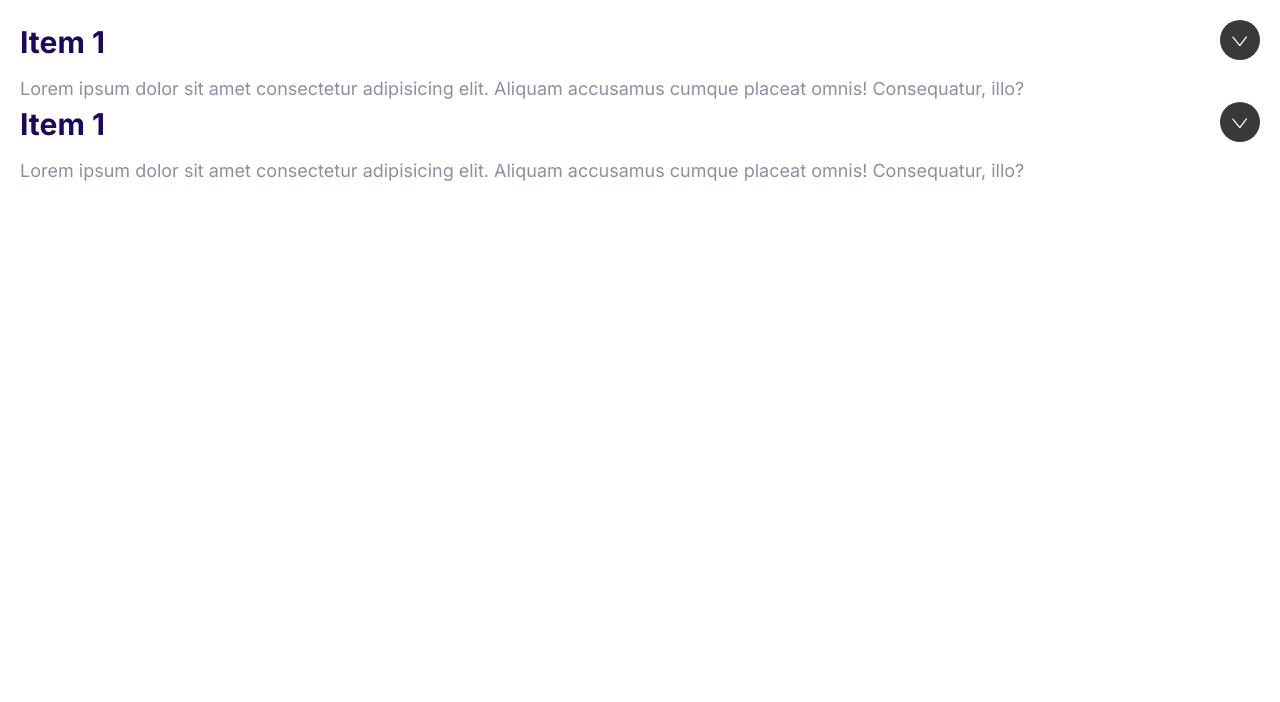
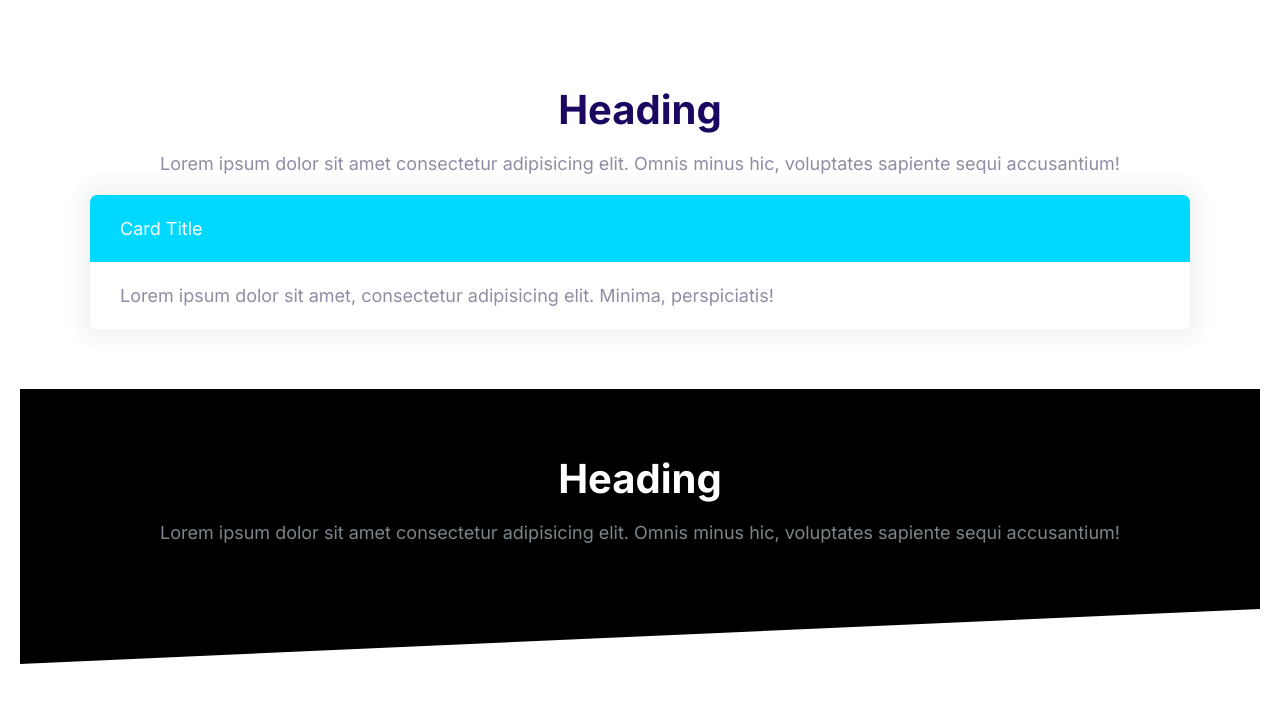
Before and after one commit to BernyFranklin/moshify, a plain HTML site: page index.html in a window 1280 px wide. Drawn offline with Linux system fonts and the light colour scheme.

Commit message:
Build blocks component

```diff
--- a/css/styles.css
+++ b/css/styles.css
@@ -559,3 +559,40 @@ a {
     max-height: 100vh;
     opacity: 1;
 }
+
+/* Blocks */
+.block {
+    --padding-vertical: 6rem;
+    padding: var(--padding-vertical) 2rem;
+}
+
+.block__header {
+    text-align: center;
+}
+.block__heading {
+    margin-top: 0;
+}
+
+.block--dark {
+    background: #000;
+    color: #7b858b;
+}
+
+.block--dark .block__heading {
+    color: #fff;
+}
+
+.block--skewed-right {
+    padding-bottom: calc(var(--padding-vertical) + 4rem);
+    clip-path: polygon(0% 0%, 100% 0%, 100% 100%, 0% 80%);
+}
+
+.block--skewed-left {
+    padding-bottom: calc(var(--padding-vertical) + 4rem);
+    clip-path: polygon(0% 0%, 100% 0%, 100% 80%, 0% 100%);
+}
+
+.container {
+    max-width: 1140px;
+    margin: 0 auto;
+}
--- a/index.html
+++ b/index.html
@@ -15,30 +15,33 @@
     <link rel="stylesheet" href="css/styles.css" />
   </head>
   <body style="padding: 2rem">
-    <div class="collapsable collapsable--expanded">
-      <header class="collapsable__header">
-        <h2 class="collapsable__heading">Item 1</h2>
-        <svg class="icon icon--white collapsable__chevron">
-          <use xlink:href="images/sprite.svg#chevron"></use>
-        </svg>
+    <section class="block container">
+      <header class="block__header">
+        <h2 class="block__heading">Heading</h2>
+        <p>
+          Lorem ipsum dolor sit amet consectetur adipisicing elit. Omnis minus
+          hic, voluptates sapiente sequi accusantium!
+        </p>
       </header>
-      <div class="collapsable__content">
-        Lorem ipsum dolor sit amet consectetur adipisicing elit. Aliquam
-        accusamus cumque placeat omnis! Consequatur, illo?
+      <div class="card card--secondary">
+        <header class="card__header">Card Title</header>
+        <div class="card__body">
+          Lorem ipsum dolor sit amet, consectetur adipisicing elit. Minima,
+          perspiciatis!
+        </div>
       </div>
-    </div>
-    <div class="collapsable collapsable--expanded">
-      <header class="collapsable__header">
-        <h2 class="collapsable__heading">Item 1</h2>
-        <svg class="icon icon--white collapsable__chevron">
-          <use xlink:href="images/sprite.svg#chevron"></use>
-        </svg>
-      </header>
-      <div class="collapsable__content">
-        Lorem ipsum dolor sit amet consectetur adipisicing elit. Aliquam
-        accusamus cumque placeat omnis! Consequatur, illo?
+    </section>
+    <section class="block block--dark block--skewed-left">
+      <div class="container">
+        <header class="block__header">
+          <h2 class="block__heading">Heading</h2>
+          <p>
+            Lorem ipsum dolor sit amet consectetur adipisicing elit. Omnis minus
+            hic, voluptates sapiente sequi accusantium!
+          </p>
+        </header>
       </div>
-    </div>
+    </section>
     <script src="js/main.js"></script>
   </body>
 </html>
```
Also changed, not shown: components/blocks.html (added, +27 -0 lines).
